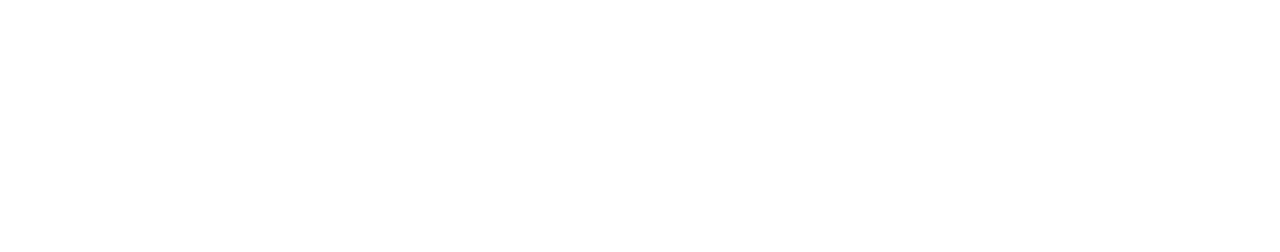
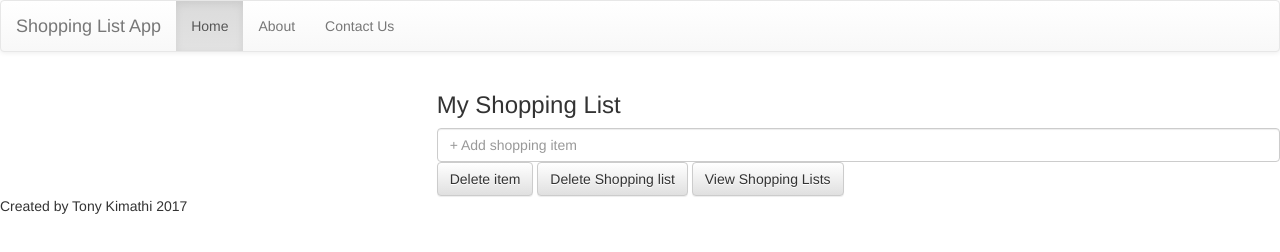
Before and after one commit to tonykimathi/Shopping_List_App, a plain HTML site: page Designs/dashboard.html in a window 1280 px wide. Drawn offline with nearby package versions, Linux system fonts and the light colour scheme.

Commit message:
[CHORE] modified dashboard design

```diff
--- a/Designs/dashboard.html
+++ b/Designs/dashboard.html
@@ -5,9 +5,33 @@
     <meta name="viewport" content="width=device-width, initial-scale=1">
     <link rel="stylesheet" type="text/css" href="https://maxcdn.bootstrapcdn.com/bootstrap/3.3.7/css/bootstrap.min.css">
     <link rel="stylesheet" type="text/css" href="https://maxcdn.bootstrapcdn.com/bootstrap/3.3.7/css/bootstrap-theme.min.css">
-    <title>Dashboard</title>
+    <title>Home</title>
 </head>
 <body>
+<nav class="navbar navbar-default">
+    <div class="container-fluid">
+        <div class="navbar-header">
+            <a class="navbar-brand" href="#">Shopping List App</a>
+        </div>
+        <ul class="nav navbar-nav">
+            <li class="active"><a href="#">Home</a></li>
+            <li><a href="#">About</a></li>
+            <li><a href="#">Contact Us</a></li>
+        </ul>
+    </div>
+</nav>
+<div class="row">
+  <div class="col-sm-4"></div>
+  <div class="col-sm-8"><h3>My Shopping List</h3>
+      <input type="text" name="shopping item" id="shopping item" class="form-control" placeholder="+ Add shopping item" >
+      <button type="button" class="btn btn-default">Delete item</button>
+      <button type="button" class="btn btn-default">Delete Shopping list</button>
+      <button type="button" class="btn btn-default">View Shopping Lists</button>
+  </div>
+</div>
+<footer class="footer">
+    <p>Created by Tony Kimathi 2017</p>
+</footer>
 
 </body>
 </html>
```
